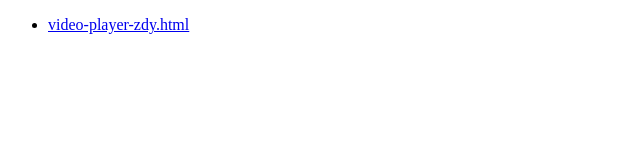
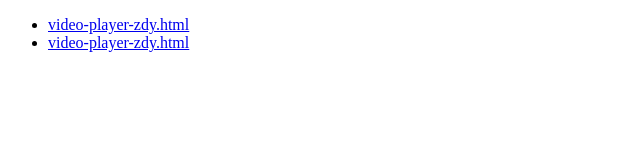
Before and after one commit to ETH1wUSDT/my-web-demo, a plain HTML site: page index.html in a window 1280 px wide. Shown: the whole page, without its empty margins (0-640 px from the left). Drawn offline with Linux system fonts and the light colour scheme.

Commit message:
Update index.html

```diff
--- a/index.html
+++ b/index.html
@@ -14,6 +14,7 @@
         <nav>
             <ul>
                 <li><a href="./video-player-zdy.html"> video-player-zdy.html</a></li>
+                <li><a href="./22-8-7.html"> video-player-zdy.html</a></li>
             </ul>
         </nav>
     </main>
```
